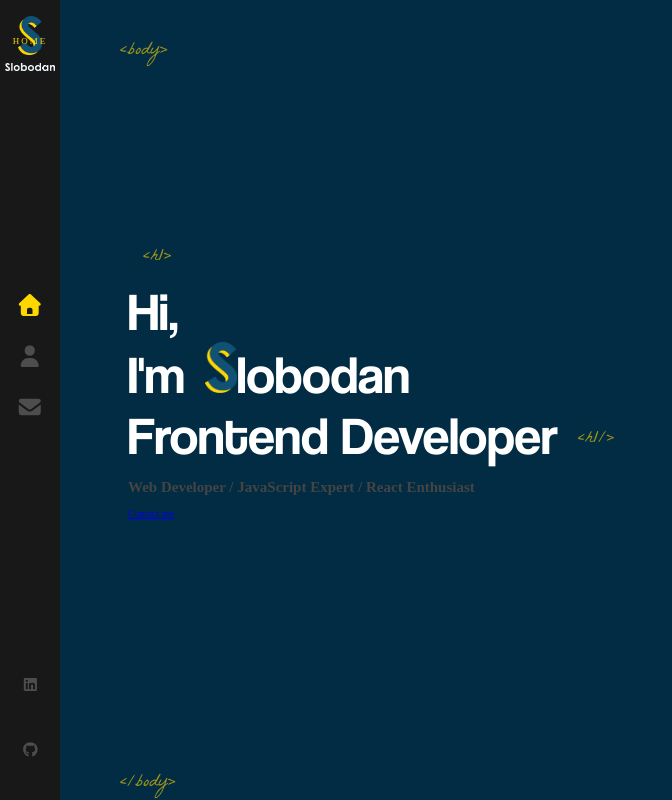
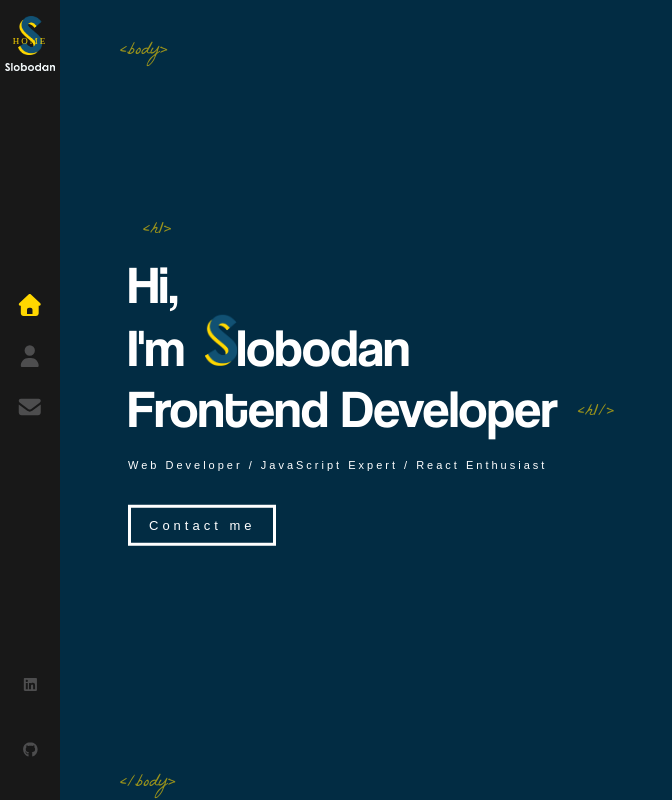
Before and after one commit to juano2024/project_portfolio, a React (Create React App) app: page / in a window 1280 px wide. Shown: the whole page, without its empty margins (0-672 px from the left). Built offline with nearby package versions, Linux system fonts and the light colour scheme.

Commit message:
Se debe de cambiar colores

```diff
--- a/src/components/Home/index.scss
+++ b/src/components/Home/index.scss
@@ -45,6 +45,36 @@
             opacity: 0;
             height: auto;
             animation: rotateIn 1s linear both;
+            animation-delay: 1.4s;
+        }
+    }
+    h2 {
+        color: #ffffff; /*Cambiar color*/
+        margin-top: 20px;
+        font-weight: 400;
+        font-size: 11px;
+        font-family: sans-serif;
+        letter-spacing: 3px;
+        animation: fadeIn 1s 1.0s backwards;
+    }
+
+    .flat-button {
+        color: #ffff; /*Cambiar color*/
+        font-size: 13px;
+        font-weight: 400;
+        letter-spacing: 4px;
+        font-family: sans-serif;
+        text-decoration: none;
+        padding: 10px 18px;
+        border: 3px solid #ffff; /*Cambiar color*/
+        margin-top: 25px;
+        float: left;
+        animation: fadeIn 1s 1.0s backwards;
+        white-space: nowrap;
+
+        &:hover {
+            background: #ffff; /*Cambiar color*/
+            color: #3333;
         }
     }
 }
```
Also changed, not shown: src/components/AnimatedLetters/index.js (added), src/components/AnimatedLetters/index.scss (added).
